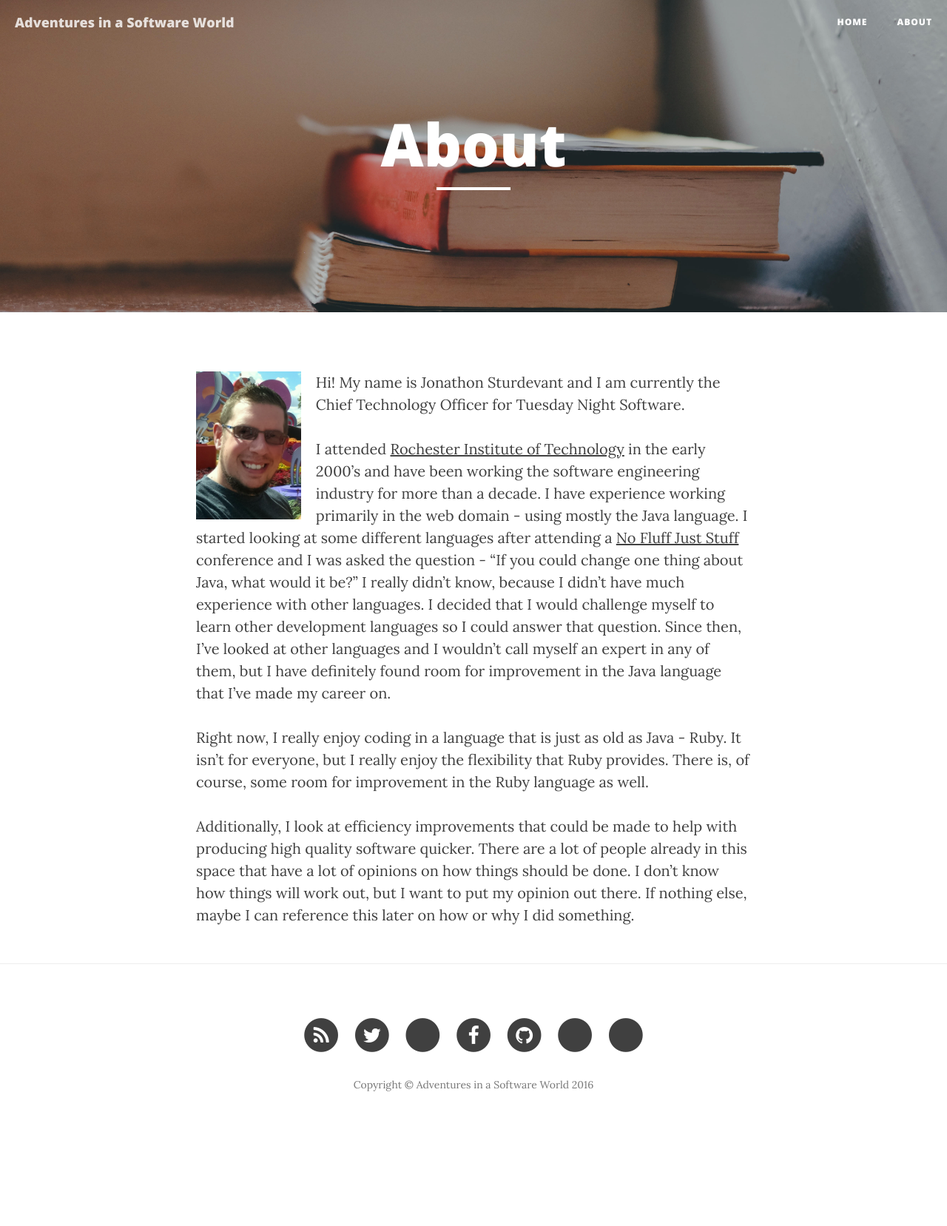
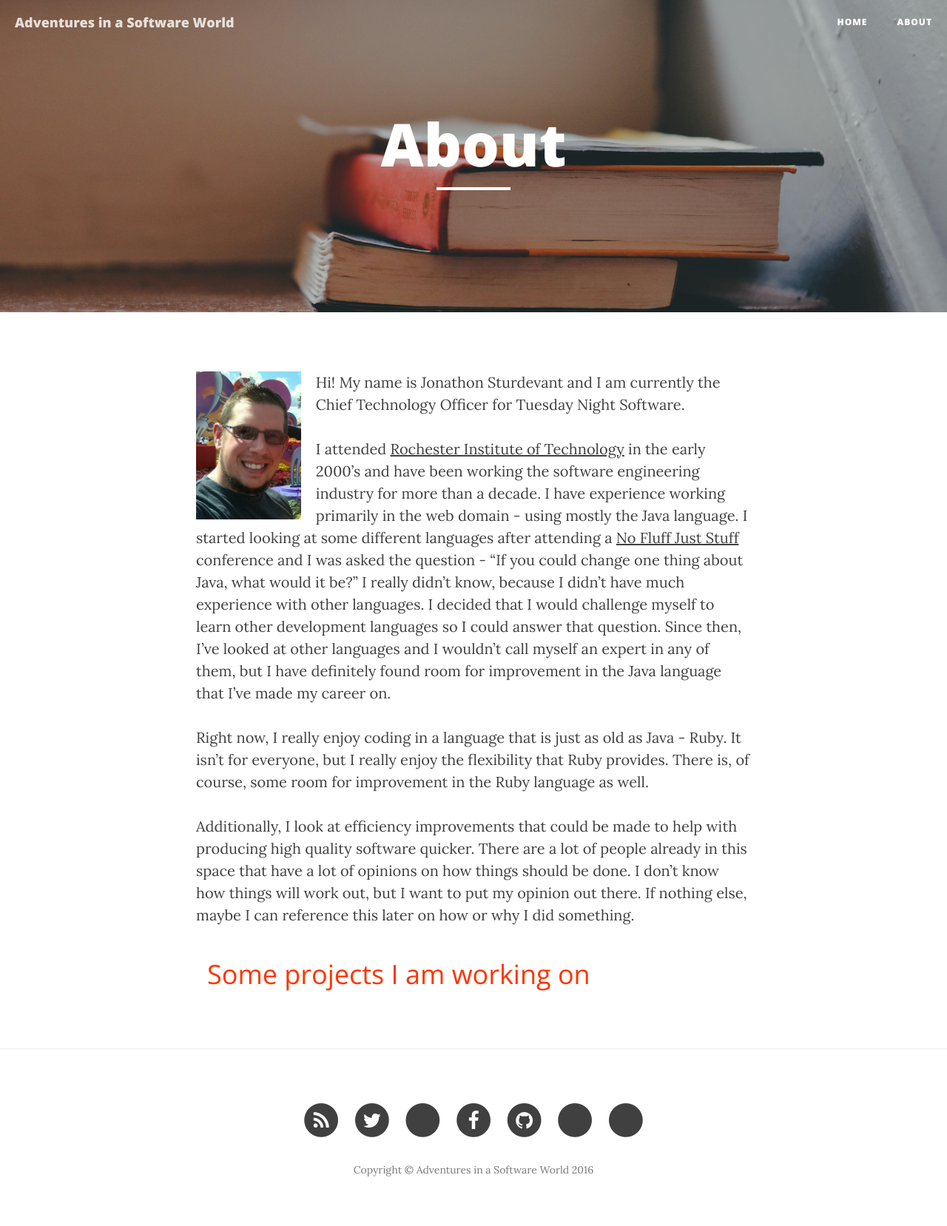
Before and after one commit to jsturdevant/jsturdevant.github.io, a Jekyll site: the page built from about.md, in a window 1280 px wide. Shown: the whole page at 74% size. Built offline with Jekyll 4.4.1, drawn with Linux system fonts in a browser that asks for light colours; nearby versions of some CDN libraries; a script that is not in the unit is left out; before the commit the page ends 1542 px from its top, so only the background shows below that.

Commit message:
added some github cards to the about me page

```diff
--- a/_config.yml
+++ b/_config.yml
@@ -32,6 +32,17 @@
 
 gems: [jekyll-paginate]
 
+github:
+  -
+    user: jsturdevant
+    repo: golf-league
+  -
+    user: jsturdevant
+    repo: electron-store
+  -
+    user: navarr
+    repo: Sockets
+
 defaults:
   -
     scope:
--- a/_includes/footer.html
+++ b/_includes/footer.html
@@ -85,3 +85,6 @@
 
 <!-- Custom Theme JavaScript -->
 <script src="{{ "/js/clean-blog.min.js " | prepend: site.baseurl }}"></script>
+
+<!-- Github Repo Widget -->
+<script src="//cdn.jsdelivr.net/github-cards/latest/widget.js"></script>
--- /dev/null
+++ b/_includes/github.html
@@ -0,0 +1,26 @@
+{% if site.github %}
+  <div class="rounded_panel txt_lightgrey">
+    <div class="top-rounded-panel grey-bg">
+      <h1>Some projects I am working on</h1>
+    </div>
+    <div class="content-rounded-panel" style="overflow: hidden;">
+      <div>
+{% for project in site.github %}
+  {% assign loopindex = forloop.index | modulo: 2 %}
+  {% if loopindex == 1 %}
+        <div class="row">
+  {% endif %}
+          <div class="col-lg-6">
+            <div class="github-card" data-user="{{project.user}}" data-repo="{{project.repo}}" data-width="100%"></div>
+          </div>
+  {% if loopindex == 0 %}
+        </div>
+  {% endif %}
+{% endfor %}
+{% if loopindex == 1 %}
+        </div>
+{% endif %}
+      </div>
+    </div>
+  </div>
+{% endif %}
--- a/about.md
+++ b/about.md
@@ -14,3 +14,5 @@
 Right now, I really enjoy coding in a language that is just as old as Java - Ruby. It isn't for everyone, but I really enjoy the flexibility that Ruby provides. There is, of course, some room for improvement in the Ruby language as well.
 
 Additionally, I look at efficiency improvements that could be made to help with producing high quality software quicker. There are a lot of people already in this space that have a lot of opinions on how things should be done. I don't know how things will work out, but I want to put my opinion out there. If nothing else, maybe I can reference this later on how or why I did something.
+
+{% include github.html %}
--- a/css/clean-blog.css
+++ b/css/clean-blog.css
@@ -395,3 +395,42 @@
 body {
   webkit-tap-highlight-color: #0085a1;
 }
+.rounded_panel {
+  padding-bottom: 10px;
+  margin-bottom: 10px;
+}
+.txt_lightgrey {
+  background-color: white;
+  border-color: #ABABAB;
+  border-bottom-style: solid;
+  border-bottom-width: 0px;
+  border-right-style: solid;
+  border-right-width: 0px;
+  margin-bottom: 20px;
+}
+.top-rounded-panel {
+  padding-left:15px;
+  -moz-border-radius-topleft: 5px;
+  -moz-border-radius-topright: 5px;
+  -webkit-border-top-left-radius: 5px;
+  -webkit-border-top-right-radius: 5px;
+  border-top-left-radius: 5px;
+  border-top-right-radius: 5px;
+}
+.top-rounded-panel h1{
+  color: #ff3500;
+  font-weight: 300;
+  padding-top: 15px;
+}
+.content-rounded-panel {
+  padding-left:10px;
+  padding-right:10px;
+  padding-bottom:10px;
+  margin-left:5px;
+  margin-right:5px;
+  margin-bottom:10px;
+}
+
+.github-card {
+  margin-top: 10px;
+}
```
Also changed, not shown: index.html (line endings or trailing spaces).
